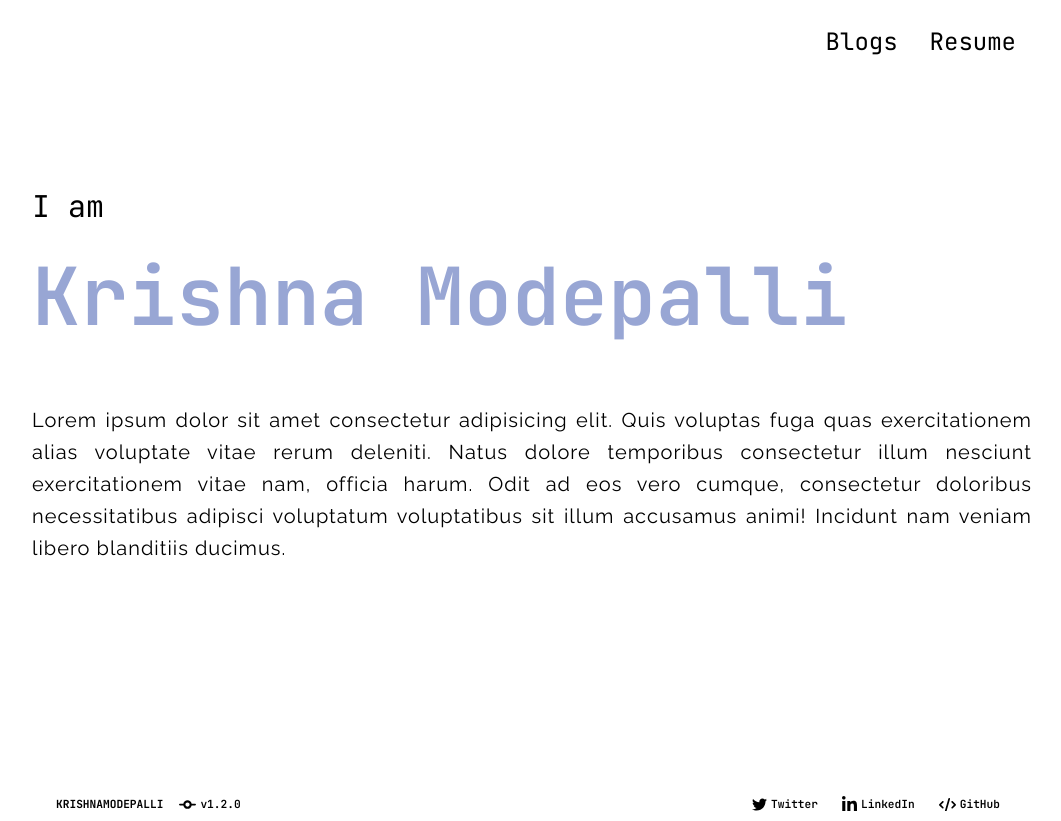
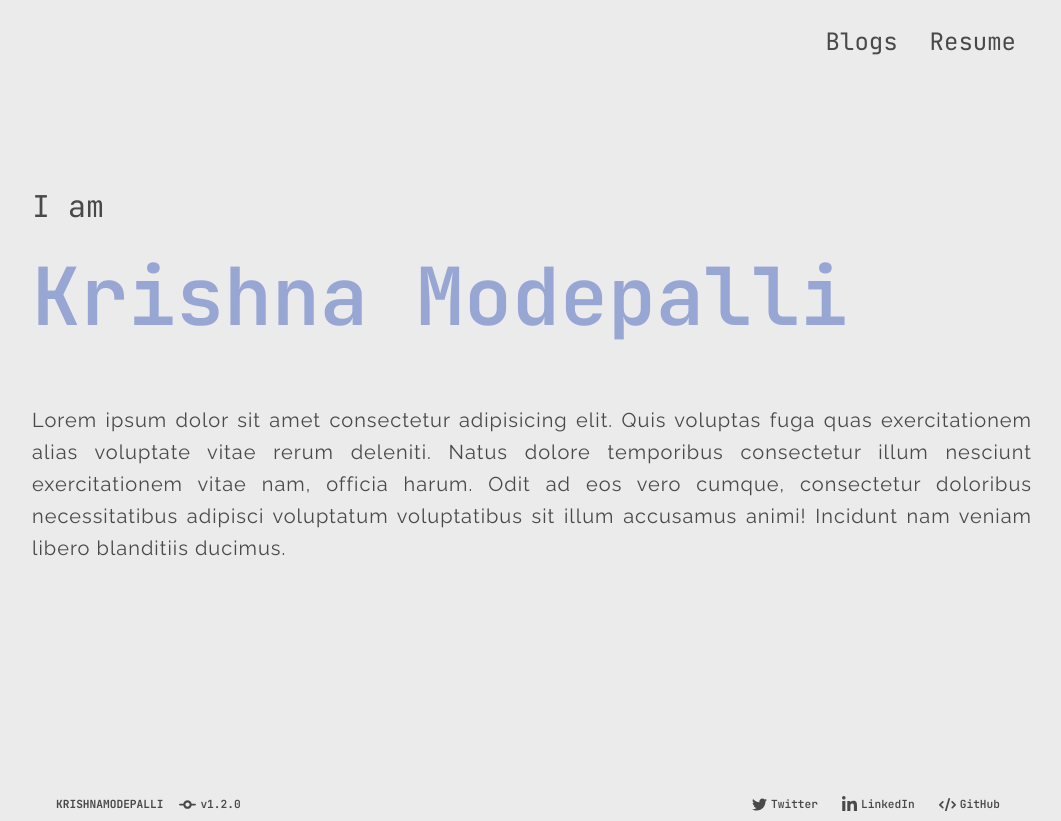
Before and after one commit to krishnamodepalli/portfolio, a Next.js app: page / in a window 1280 px wide. Shown: the whole page, without its empty margins (108-1169 px from the left). Built offline with nearby package versions, Linux system fonts and the light colour scheme.

Commit message:
style: stylize the portfolio with css
what's changed:
- The css file is improved with documentation and code readability.
- Light/Dark mode css styles added.

```diff
--- a/src/app/globals.css
+++ b/src/app/globals.css
@@ -8,16 +8,31 @@
   box-sizing: border-box;
 }
 
+/* If no color-scheme is preferred */
 :root {
   --primary-bg: #ebebeb;
   --primary-text: #232323;
 
   --skyblue: #98a6d4;
+
   body {
+    background-color: var(--primary-bg);
+    color: var(--primary-text);
     transition: 300ms background-color ease-in-out;
   }
 }
 
+/* Light mode scheme */
+@media (prefers-color-scheme: light) {
+  :root {
+    --primary-bg: #ebebeb;
+    --primary-text: #232323;
+    --secondary-text: #494949;
+    --secondary-extra-text-text: #373737;
+  }
+}
+
+/* Dark mode scheme */
 @media (prefers-color-scheme: dark) {
   :root {
     --primary-bg: #191716;
```
